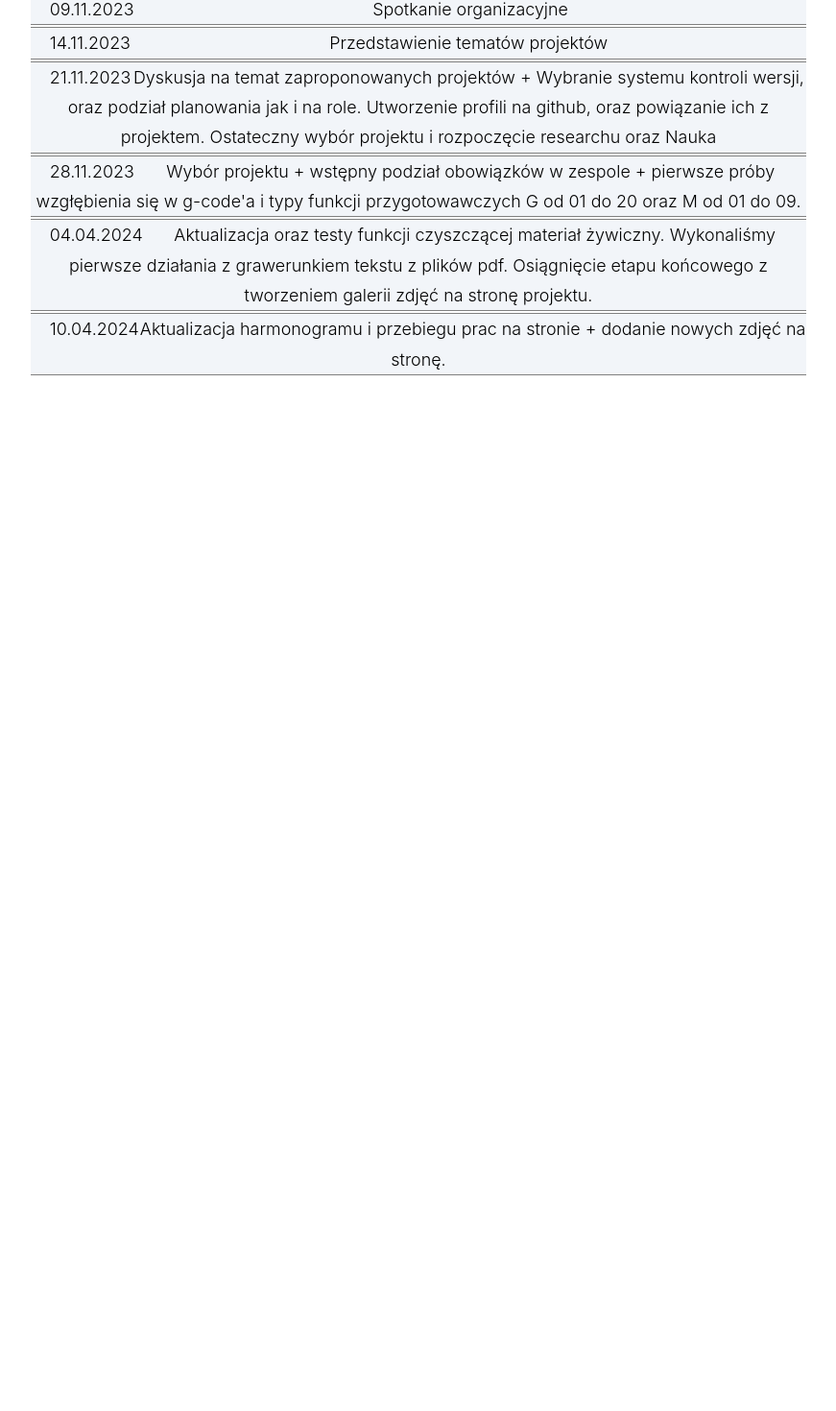
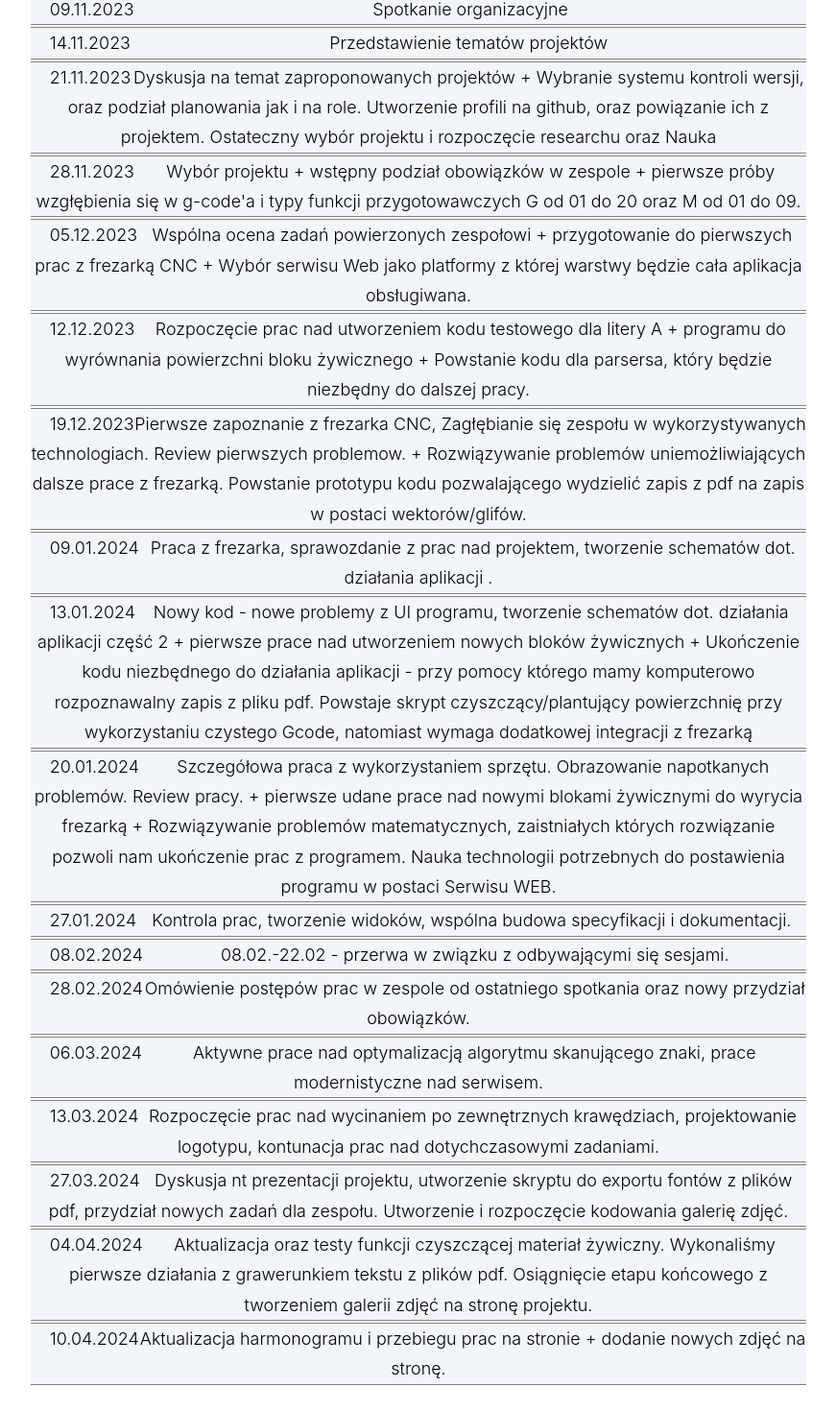
Before and after one commit to pz09-CORVUS-CORAX/FRONTEND_CC, a React (Vite) app in the folder corvuscoraxclient/: page /calendar in a window 1280 px wide. Shown: the part 1005-2475 px from the top of the page at 96% size, without its empty margins (204-1075 px from the left). Before the commit the page ends 1486 px from the top, so only its background shows below. Built offline with nearby package versions, Linux system fonts and the light colour scheme; no server answers.

Commit message:
Update/ Calendar entries + gallery fix

```diff
--- a/corvuscoraxclient/src/pages/Calendar.jsx
+++ b/corvuscoraxclient/src/pages/Calendar.jsx
@@ -10,9 +10,21 @@ const harData = [
   { date: '14.11.2023', content: 'Przedstawienie tematów projektów' },
   { date: '21.11.2023', content: 'Dyskusja na temat zaproponowanych projektów + Wybranie systemu kontroli wersji, oraz podział planowania jak i na role. Utworzenie profili na github, oraz powiązanie ich z projektem. Ostateczny wybór projektu i rozpoczęcie researchu oraz Nauka' },
   { date: '28.11.2023', content: ' Wybór projektu + wstępny podział obowiązków w zespole + pierwsze próby wzgłębienia się w g-code\'a i typy funkcji przygotowawczych G od 01 do 20 oraz M od 01 do 09.'},
-  // Proszę dodawać pozostałe rekordy tutaj
+  { date: '05.12.2023', content: ' Wspólna ocena zadań powierzonych zespołowi + przygotowanie do pierwszych prac z frezarką CNC + Wybór serwisu Web jako platformy z której warstwy będzie cała aplikacja obsługiwana.'},
+  { date: '12.12.2023', content: ' Rozpoczęcie prac nad utworzeniem kodu testowego dla litery A + programu do wyrównania powierzchni bloku żywicznego + Powstanie kodu dla parsersa, który będzie niezbędny do dalszej pracy.'},
+  { date: '19.12.2023', content: 'Pierwsze zapoznanie z frezarka CNC, Zagłębianie się zespołu w wykorzystywanych technologiach. Review pierwszych problemow. + Rozwiązywanie problemów uniemożliwiających dalsze prace z frezarką. Powstanie prototypu kodu pozwalającego wydzielić zapis z pdf na zapis w postaci wektorów/glifów.'},
+  { date: '09.01.2024', content: 'Praca z frezarka, sprawozdanie z prac nad projektem, tworzenie schematów dot. działania aplikacji .'},
+  { date: '13.01.2024', content: ' Nowy kod - nowe problemy z UI programu, tworzenie schematów dot. działania aplikacji część 2 + pierwsze prace nad utworzeniem nowych bloków żywicznych + Ukończenie kodu niezbędnego do działania aplikacji - przy pomocy którego mamy komputerowo rozpoznawalny zapis z pliku pdf.  Powstaje skrypt czyszczący/plantujący powierzchnię przy wykorzystaniu czystego Gcode, natomiast wymaga dodatkowej integracji z frezarką '},
+  { date: '20.01.2024', content: ' Szczegółowa praca z wykorzystaniem sprzętu. Obrazowanie napotkanych problemów. Review pracy. + pierwsze udane prace nad nowymi blokami żywicznymi do wyrycia frezarką + Rozwiązywanie problemów matematycznych, zaistniałych których rozwiązanie pozwoli nam ukończenie prac z programem. Nauka technologii potrzebnych do postawienia programu w postaci Serwisu WEB.'},
+  { date: '27.01.2024', content: 'Kontrola prac, tworzenie widoków, wspólna budowa specyfikacji i dokumentacji.'},
+  { date: '08.02.2024', content: ' 08.02.-22.02 - przerwa w związku z odbywającymi się sesjami.'},
+  { date: '28.02.2024', content: 'Omówienie postępów prac w zespole od ostatniego spotkania oraz nowy przydział obowiązków.'},
+  { date: '06.03.2024', content: 'Aktywne prace nad optymalizacją algorytmu skanującego znaki, prace modernistyczne nad serwisem.'},
+  { date: '13.03.2024', content: 'Rozpoczęcie prac nad wycinaniem po zewnętrznych krawędziach, projektowanie logotypu,  kontunacja prac nad dotychczasowymi zadaniami.'},
+  { date: '27.03.2024', content: 'Dyskusja nt prezentacji projektu, utworzenie skryptu do exportu fontów z plików pdf, przydział nowych zadań dla zespołu. Utworzenie i rozpoczęcie kodowania galerię zdjęć.'},
   { date: '04.04.2024', content: 'Aktualizacja oraz testy funkcji czyszczącej materiał żywiczny. Wykonaliśmy pierwsze działania z grawerunkiem tekstu z plików pdf. Osiągnięcie etapu końcowego z tworzeniem galerii zdjęć na stronę projektu.' },
   { date: '10.04.2024', content: 'Aktualizacja harmonogramu i przebiegu prac na stronie + dodanie nowych zdjęć na stronę.' },
+  // Proszę dodawać pozostałe rekordy tutaj
 ];
 
 function HarEntry({ date, content }) {
```
